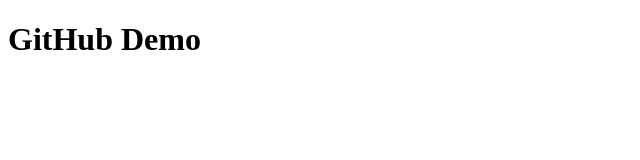
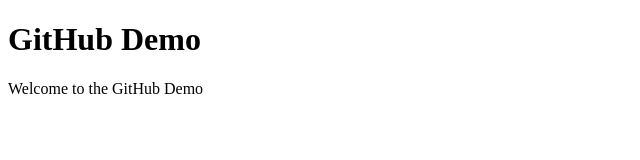
Before and after one commit to starrv/github-demo, a plain HTML site: page index.html in a window 1280 px wide. Shown: the whole page, without its empty margins (0-640 px from the left). Drawn offline with Linux system fonts and the light colour scheme; files whose address does not match are found by name.

Commit message:
added Welcome to GitHub

```diff
--- a/index.html
+++ b/index.html
@@ -7,5 +7,8 @@
         <h1>
             GitHub Demo
         </h1>
+        <p>
+            Welcome to the GitHub Demo
+        </p>
     </body>
 </html>
```
